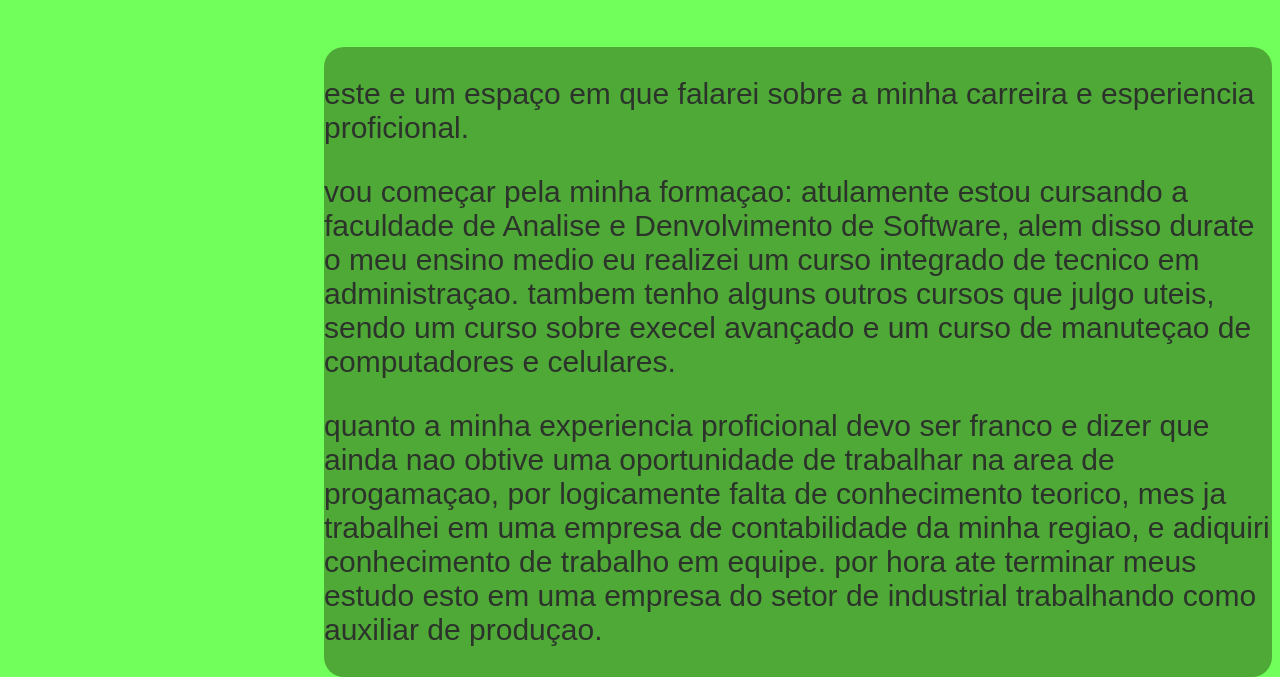
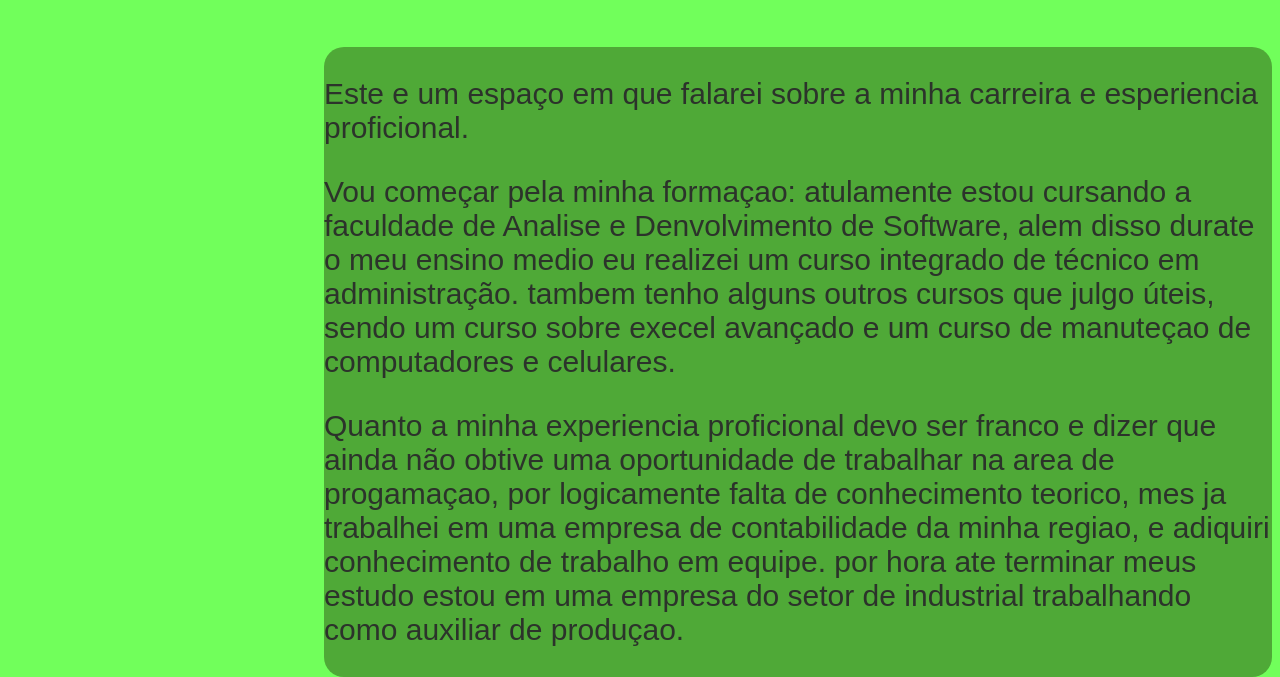
Before and after one commit to Alan-PC/CV-online, a plain HTML site: page carreira.html in a window 1280 px wide. Shown: the part 278-955 px from the top of the page. Drawn offline with Linux system fonts and the light colour scheme.

Commit message:
alteracao no texto

```diff
--- a/carreira.html
+++ b/carreira.html
@@ -23,15 +23,15 @@
 
     <main>
     <conteiner class="right">
-        <p>este e um espaço em que falarei sobre a minha carreira e esperiencia proficional.</p>
+        <p>Este e um espaço em que falarei sobre a minha carreira e esperiencia proficional.</p>
 
-        <p>vou começar pela minha formaçao: atulamente estou cursando a faculdade de Analise e Denvolvimento de Software,
-        alem disso durate o meu ensino medio eu realizei um curso integrado de tecnico em administraçao. tambem tenho alguns outros cursos que julgo uteis,
+        <p>Vou começar pela minha formaçao: atulamente estou cursando a faculdade de Analise e Denvolvimento de Software,
+        alem disso durate o meu ensino medio eu realizei um curso integrado de técnico em administração. tambem tenho alguns outros cursos que julgo úteis,
         sendo um curso sobre execel avançado e um curso de manuteçao de computadores e celulares.  </p>
 
-        <p>quanto a minha experiencia proficional devo ser franco e dizer que ainda nao obtive uma oportunidade de trabalhar na area de progamaçao,
+        <p>Quanto a minha experiencia proficional devo ser franco e dizer que ainda não obtive uma oportunidade de trabalhar na area de progamaçao,
         por logicamente falta de conhecimento teorico, mes ja trabalhei em uma empresa de contabilidade da minha regiao,
-        e adiquiri conhecimento de trabalho em equipe. por hora ate terminar meus estudo esto em uma empresa do setor de industrial trabalhando como auxiliar de produçao. </p>
+        e adiquiri conhecimento de trabalho em equipe. por hora ate terminar meus estudo estou em uma empresa do setor de industrial trabalhando como auxiliar de produçao. </p>
 
     </conteiner>
     </main>
```
Also changed, not shown: sobremim.html (+5 -5 lines).
